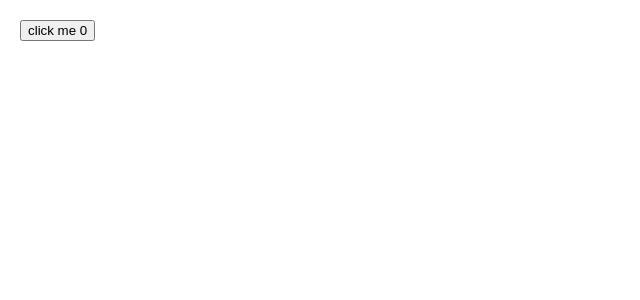
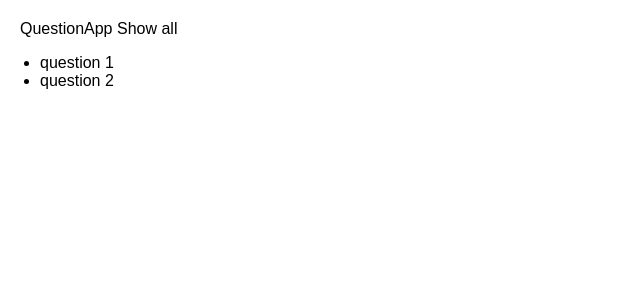
Before and after one commit to sejoxweb/ReactB102_class_19, a React (Create React App) app: page / in a window 1280 px wide. Shown: the top 300 px of the page, without its empty margins (0-640 px from the left). Built offline with nearby package versions, Linux system fonts and the light colour scheme; data requests are answered from the project's data file.

Commit message:
question app

```diff
--- a/db.json
+++ b/db.json
@@ -210,5 +210,81 @@
       },
       "id": 10
     }
+  ],
+  "questions": [
+    {
+      "id": 101,
+      "name": "question 1",
+      "answers": [
+        { "answerId": 1, "name": "yes" },
+        { "answerId": 2, "name": "no" }
+      ],
+      "status": false
+    },
+    {
+      "id": 102,
+      "name": "question 2",
+      "answers": [
+        { "answerId": 1, "name": "yes" },
+        { "answerId": 2, "name": "no" }
+      ],
+      "status": false
+    },
+    {
+      "id": 103,
+      "name": "question 3",
+      "answers": [
+        { "answerId": 1, "name": "yes" },
+        { "answerId": 2, "name": "no" }
+      ],
+      "status": true
+    },
+    {
+      "id": 104,
+      "name": "question 4",
+      "answers": [
+        { "answerId": 1, "name": "yes" },
+        { "answerId": 2, "name": "no" }
+      ],
+      "status": true
+    }
+  ],
+  "sub-questions": [
+    {
+      "id": 101,
+      "name": "sub question 1",
+      "answers": [
+        { "answerId": 1, "name": "yes" },
+        { "answerId": 2, "name": "no" }
+      ],
+      "status": false
+    },
+    {
+      "id": 102,
+      "name": "sub question 2",
+      "answers": [
+        { "answerId": 1, "name": "yes" },
+        { "answerId": 2, "name": "no" }
+      ],
+      "status": false
+    },
+    {
+      "id": 103,
+      "name": "sub question 3",
+      "answers": [
+        { "answerId": 1, "name": "yes" },
+        { "answerId": 2, "name": "no" }
+      ],
+      "status": true
+    },
+    {
+      "id": 104,
+      "name": "sub question 4",
+      "answers": [
+        { "answerId": 1, "name": "yes" },
+        { "answerId": 2, "name": "no" }
+      ],
+      "status": true
+    }
   ]
 }
--- a/package.json
+++ b/package.json
@@ -6,6 +6,7 @@
     "@testing-library/jest-dom": "^5.17.0",
     "@testing-library/react": "^13.4.0",
     "@testing-library/user-event": "^13.5.0",
+    "axios": "^1.5.0",
     "dotenv": "^16.3.1",
     "react": "^18.2.0",
     "react-dom": "^18.2.0",
--- a/src/App.js
+++ b/src/App.js
@@ -23,6 +23,7 @@ import NoPortalExample from "./components/NoPortalExample";
 import PortalExample from "./components/PortalExample";
 import RenderPropsExample from "./components/RenderPropsExample";
 import ForwardingRefExample from "./components/ForwardingRefExample";
+import QuestionApp from "./pages/QuestionsApp";
 
 function App() {
   // const apiKey = process.env.REACT_APP_API_KEY;
@@ -30,7 +31,8 @@ function App() {
 
   return (
     <div>
-      <ForwardingRefExample />
+      <QuestionApp />
+      {/* <ForwardingRefExample /> */}
       {/* <RenderPropsExample /> */}
       {/* <>
         <div className="clipping-container">
--- /dev/null
+++ b/src/components/Modal.jsx
@@ -0,0 +1,46 @@
+import React from "react";
+
+const Modal = ({ children, onClose }) => {
+  return (
+    <div
+      onClick={onClose}
+      style={{
+        zIndex: 1,
+        position: "absolute",
+        left: "0px",
+        top: "0px",
+        backgroundColor: "#00000080",
+        padding: "50px",
+        width: "100%",
+        height: "100%",
+      }}
+    >
+      <div
+        style={{
+          zIndex: 1,
+          position: "relative",
+          backgroundColor: "#fff",
+          margin: "100px",
+          padding: "10px",
+        }}
+        onClick={(e) => e.stopPropagation()}
+      >
+        <span
+          style={{
+            position: "absolute",
+            right: "0px",
+            top: "0px",
+            color: "blue",
+            cursor: "pointer",
+          }}
+          onClick={onClose}
+        >
+          X
+        </span>
+        {children}
+      </div>
+    </div>
+  );
+};
+
+export default Modal;
--- /dev/null
+++ b/src/pages/QuestionsApp.jsx
@@ -0,0 +1,103 @@
+import axios from "axios";
+import React, { useEffect, useState } from "react";
+import Modal from "../components/Modal";
+
+const QuestionApp = () => {
+  const [questions, setQuestions] = useState([]);
+  const [isModalOpen, setModalOpen] = useState(false);
+  const [selectedQuestion, setSelectedQuestion] = useState({});
+  const [answer, setAnswer] = useState(null);
+  console.log("answer>>>", answer);
+  console.log("questions>>>", questions);
+
+  useEffect(() => {
+    const fetchQuestions = async () => {
+      const response = await axios.get("http://localhost:3004/questions");
+      console.log("data", response.data);
+      setQuestions(response.data);
+    };
+    fetchQuestions();
+  }, []);
+
+  const handleComplete = () => {
+    setQuestions((questions) =>
+      questions.map((q) => {
+        const tempObj = {
+          ...q,
+        };
+        if (q.id === selectedQuestion.id) {
+          tempObj.status = true;
+        }
+        return tempObj;
+      })
+    );
+    setSelectedQuestion({});
+    setAnswer(null);
+  };
+
+  const unCompleted = questions.filter((q) => q.status === false);
+  const completed = questions.filter((q) => q.status === true);
+
+  if (selectedQuestion.id) {
+    return (
+      <div>
+        {selectedQuestion.name} <br />
+        {selectedQuestion.answers.map((an) => (
+          <label key={an.answerId}>
+            <input
+              type="radio"
+              name="choice-radio"
+              value={an.name}
+              onClick={(e) => setAnswer(e.target.value)}
+            />{" "}
+            {an.name}
+          </label>
+        ))}
+        <br />
+        <button onClick={handleComplete}> complete </button>
+      </div>
+    );
+  } else {
+    return (
+      <div>
+        QuestionApp <span onClick={() => setModalOpen(true)}> Show all</span>
+        <ul>
+          {unCompleted.length > 0 &&
+            unCompleted.map((question) => (
+              <li
+                key={question.id}
+                onClick={() => setSelectedQuestion(question)}
+              >
+                {question.name}
+              </li>
+            ))}
+        </ul>
+        {isModalOpen && (
+          <Modal onClose={() => setModalOpen(false)}>
+            <h1>Uncompleted</h1>
+            <ul>
+              {unCompleted.length > 0 &&
+                unCompleted.map((question) => (
+                  <li
+                    key={question.id}
+                    onClick={() => setSelectedQuestion(question)}
+                  >
+                    {question.name}
+                  </li>
+                ))}
+            </ul>
+            <h1>Completed</h1>
+            <ul>
+              {completed.length > 0 &&
+                completed.map((question) => (
+                  <li key={question.id}>{question.name}</li>
+                ))}
+            </ul>
+          </Modal>
+        )}
+      </div>
+    );
+  }
+};
+
+export default QuestionApp;
```
Also changed, not shown: 1 other file (tests, documents, lock files or other folders).
